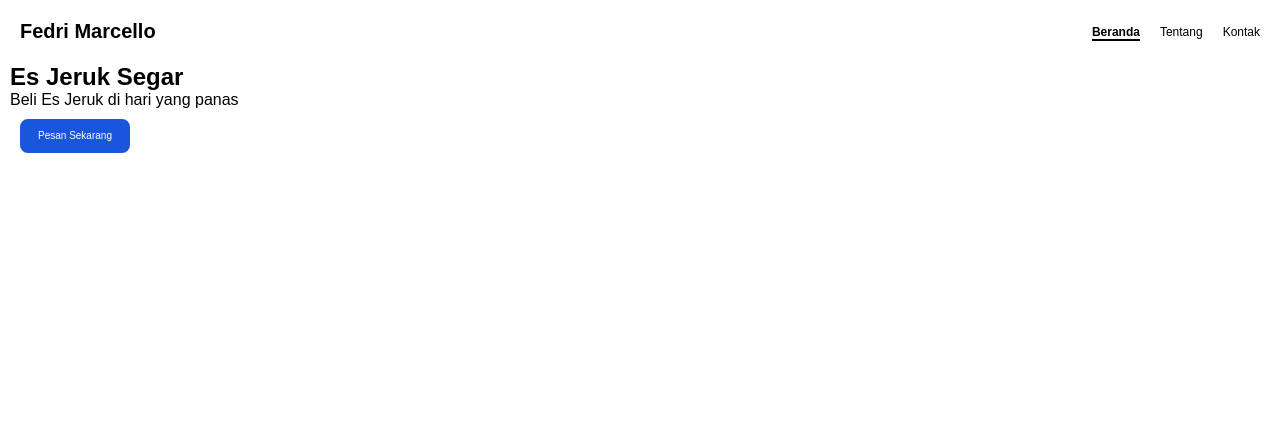
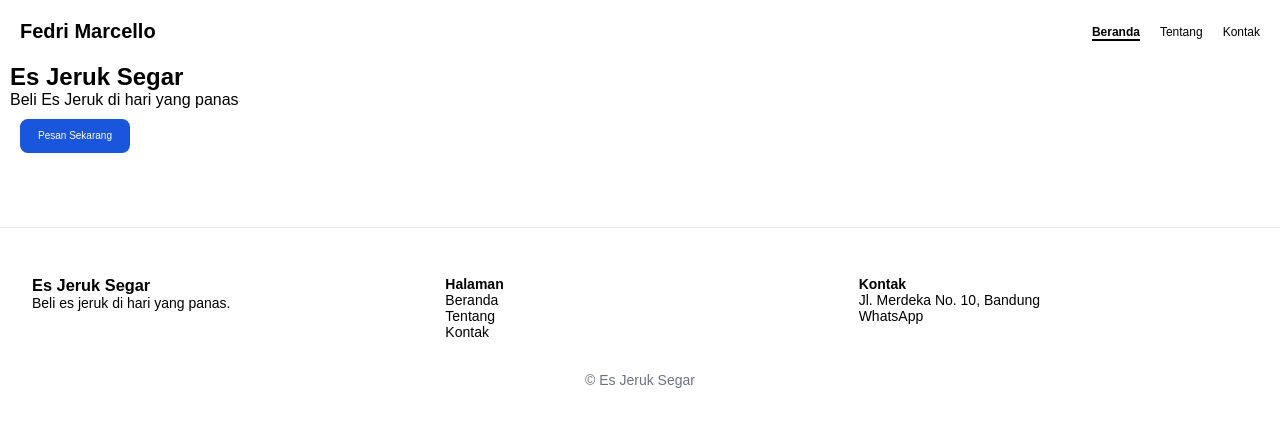
Before and after one commit to fedrimarcello-commits/535250052_Tugas4_PraktikumFrontend, a Next.js app: page / in a window 1280 px wide. Shown: the top 426 px of the page. Built offline with nearby package versions, Linux system fonts and the light colour scheme.

Commit message:
Membuat footer dan menambah file untuk kartu menu

```diff
--- a/app/layout.tsx
+++ b/app/layout.tsx
@@ -1,8 +1,8 @@
 import type { Metadata } from "next";
 import { Geist, Geist_Mono } from "next/font/google";
 import "./globals.css";
-import Navbar from "./components/Navbar";
-
+import Navbar from "@/components/Navbar";
+import Footer from "@/components/Footer";
 const geistSans = Geist({
   variable: "--font-geist-sans",
   subsets: ["latin"],
@@ -20,10 +20,11 @@ export const metadata: Metadata = {
 
 export default function RootLayout({ children }: LayoutProps<"/">) {
   return (
-    <html lang="en" className={`${geistSans.variable} ${geistMono.variable}`}>
+    <html lang="id" className={`${geistSans.variable} ${geistMono.variable}`}>
       <body>
         <Navbar />
         {children}
+        <Footer />
       </body>
     </html>
   );
--- a/app/page.tsx
+++ b/app/page.tsx
@@ -1,5 +1,5 @@
 import styles from "./page.module.css";
-import Button from "./components/Button";
+import Button from "@/components/Button";
 
 export default function Home() {
   return (
@@ -10,5 +10,6 @@ export default function Home() {
           <Button href="/">Pesan Sekarang</Button>
         </div>
     </section>
+
   );
 }
--- /dev/null
+++ b/components/Footer.module.css
@@ -0,0 +1,31 @@
+.footer {
+  margin-top: 64px;
+  padding: 32px 16px 16px;
+  border-top: 1px solid #e5e7eb;
+  font-size: 14px;
+}
+
+.columns {
+  display: grid;
+  gap: 24px;
+}
+
+.links {
+  list-style: none;
+}
+
+.copyright {
+  margin-top: 32px;
+  text-align: center;
+  color: #6b7280;
+}
+
+@media (min-width: 768px) {
+  .footer {
+    padding: 48px 32px 16px;
+  }
+
+  .columns {
+    grid-template-columns: repeat(3, 1fr);
+  }
+}
--- /dev/null
+++ b/components/Footer.tsx
@@ -0,0 +1,34 @@
+import Link from "next/link";
+import styles from "./Footer.module.css";
+
+export default function Footer() {
+    return (
+    <footer className={styles.footer}>
+      <div className={styles.columns}>
+        <div>
+          <h3>Es Jeruk Segar</h3>
+          <p>Beli es jeruk di hari yang panas.</p>
+        </div>
+
+        <div>
+          <h4>Halaman</h4>
+          <ul className={styles.links}>
+            <li><Link href="/">Beranda</Link></li>
+            <li><Link href="/tentang">Tentang</Link></li>
+            <li><Link href="/kontak">Kontak</Link></li>
+          </ul>
+        </div>
+
+        <div>
+          <h4>Kontak</h4>
+          <p>Jl. Merdeka No. 10, Bandung</p>
+          <a href="https://wa.me/6281234567890" target="_blank" rel="noopener noreferrer">
+            WhatsApp
+          </a>
+        </div>
+      </div>
+
+      <p className={styles.copyright}>© Es Jeruk Segar</p>
+    </footer>
+  );
+}
```
Also changed, not shown: components/Button.module.css (renamed from app/components/Button.module.css), components/Button.tsx (renamed from app/components/Button.tsx), components/MenuCard.tsx (added), components/NavLink.module.css (renamed from app/components/NavLink.module.css), components/NavLink.tsx (renamed from app/components/NavLink.tsx), components/Navbar.module.css (renamed from app/components/Navbar.module.css), components/Navbar.tsx (renamed from app/components/Navbar.tsx).
